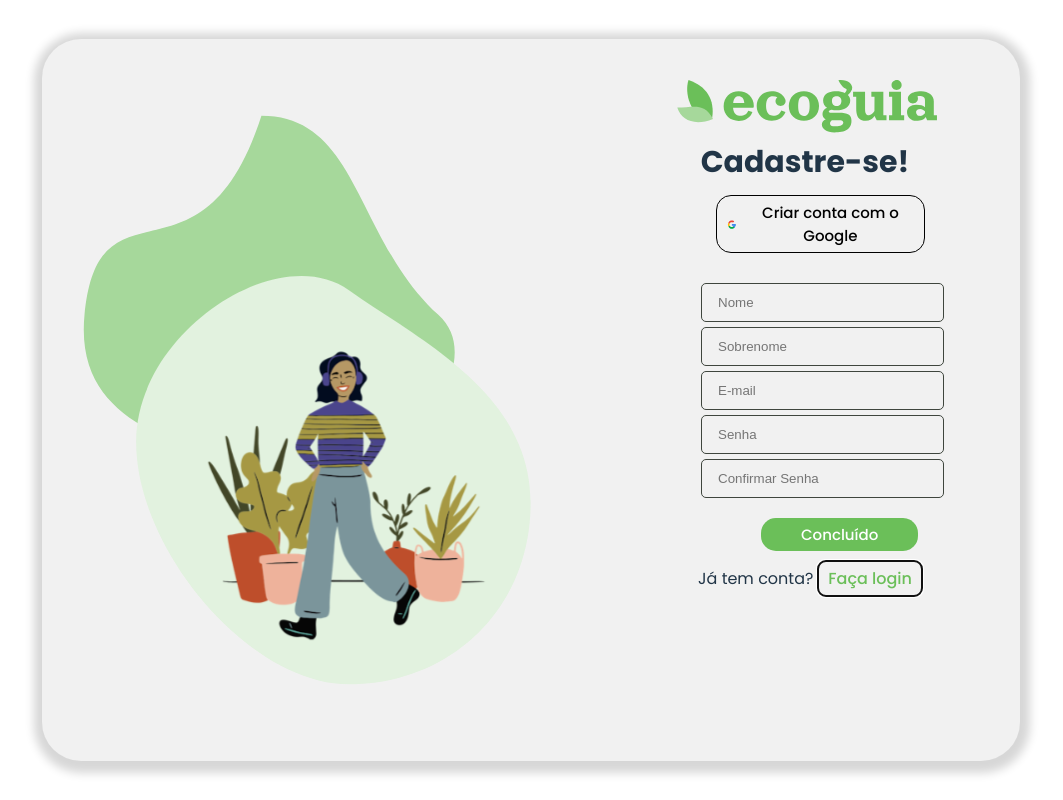
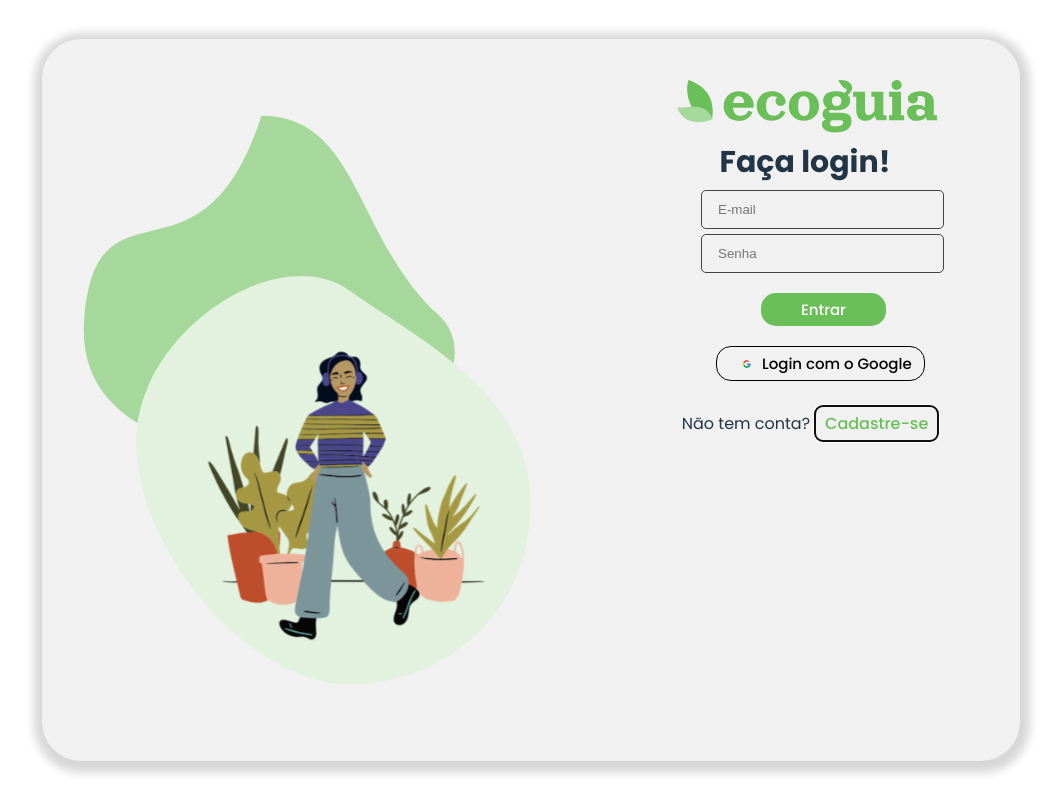
Before and after one commit to kamimarinn/EcoGuiaWEB, a React (Vite) app: page /Login in a window 1280 px wide. Both pictures are taken after a click on the button "Faça login". Shown: the whole page, without its empty margins (108-1171 px from the left). Built offline with nearby package versions, Linux system fonts and the light colour scheme.

Commit message:
fix/addloginscreen

```diff
--- a/src/pages/Login/Login.css
+++ b/src/pages/Login/Login.css
@@ -75,6 +75,32 @@
 
 }
 
+.btn-google-login{
+    width: 60%;
+    height: auto;
+    font-size: 15px;
+    padding: 5px 10px 5px 25px;
+    background-color: transparent;
+    color: #000;
+    border: 0.5px solid #000;
+    border-radius: 15px;
+    cursor: pointer;
+    display: flex;
+    align-items: center;
+    text-align: center;
+    margin-top: 20px;
+    margin-bottom: 25px;
+    margin-left: 85px;
+}
+
+.btn-google-login img{
+    width: 10px;
+    height: auto;
+    margin-right: 10px;
+    margin-top: 0;
+
+}
+
 .container-cadastro input{
     width: 60%;
     height: 5px;
--- a/src/pages/Login/Login.jsx
+++ b/src/pages/Login/Login.jsx
@@ -1,34 +1,72 @@
+import React, { useState } from 'react';
 import "./Login.css";
 
-function Login(){
-    return(
+function Login() {
+    const [isLogin, setIsLogin] = useState(false);
+
+    const handleLoginClick = () => {
+        setIsLogin(true);
+    };
+
+    const handleRegisterClick = () => {
+        setIsLogin(false);
+    };
+
+    const handleGoogleLogin = () => {
+        // Aqui você pode implementar a lógica para login com Google
+        console.log("Login com Google");
+    };
+
+    return (
         <div className="container-login">
             <div className="container-eco">
-        <img src='/img/img-telalogin.svg' alt='img-um' className='imgum-telalogin'/>
+                <img src='/img/img-telalogin.svg' alt='img-um' className='imgum-telalogin' />
 
                 <div className="container-cadastro">
-        <img src='/img/logo-telalogin.svg' alt='img-um' className='logo-telalogin'/>
-        <h2>Cadastre-se!</h2>
+                    <img src='/img/logo-telalogin.svg' alt='img-um' className='logo-telalogin' />
+                    <h2>{isLogin ? 'Faça login!' : 'Cadastre-se!'}</h2>
+
+                    {isLogin ? (
+                        <>
+                            <input type="text" id="input-email" className="cad-input" placeholder="E-mail" />
+                            <input type="password" id="input-senha" className="cad-input" placeholder="Senha" />
+                            <button className="btn-confirmar">Entrar</button>
+
+                            {/* Botão do Google posicionado abaixo do botão de login */}
+                            <button className="btn-google-login" onClick={handleGoogleLogin}>
+                                <img src="/img/google-logo.svg" alt="Google Icon" className="google-logo" />
+                                Login com o Google
+                            </button>
+                        </>
+                    ) : (
+                        <>
                             <button className="btn-google">
                                 <img src="/img/google-logo.svg" alt="Google Icon" className="google-logo" />
-        Criar conta com o Google </button>
+                                Criar conta com o Google
+                            </button>
 
                             <input type="text" id="input-nome" className="cad-input" placeholder="Nome" />
                             <input type="text" id="input-sob" className="cad-input" placeholder="Sobrenome" />
-        <input type="text" id="input-id" className="cad-input" placeholder="E-mail" />
-        <input type="number" id="input-id" className="cad-input" placeholder="Senha" />
-        <input type="number" id="input-id" className="cad-input" placeholder="Confirmar Senha" />
+                            <input type="text" id="input-email-cadastro" className="cad-input" placeholder="E-mail" />
+                            <input type="password" id="input-senha-cadastro" className="cad-input" placeholder="Senha" />
+                            <input type="password" id="input-confirmar-senha" className="cad-input" placeholder="Confirmar Senha" />
                             <button className="btn-confirmar">Concluído</button>
+                        </>
+                    )}
+
                     <div className="container-login-link">
-                        <span>Já tem conta?</span>
-                        <button className="btn-faça-login">Faça login</button>
+                        <span>{isLogin ? 'Não tem conta?' : 'Já tem conta?'}</span>
+                        <button
+                            className="btn-faça-login"
+                            onClick={isLogin ? handleRegisterClick : handleLoginClick}
+                        >
+                            {isLogin ? 'Cadastre-se' : 'Faça login'}
+                        </button>
                     </div>
                 </div>
-
-
             </div>
         </div>
-    )
+    );
 }
 
 export default Login;
--- a/src/routes.jsx
+++ b/src/routes.jsx
@@ -1,3 +1,4 @@
+
 import { BrowserRouter, Routes, Route } from "react-router-dom";
 import Home from "./pages/Home/home-index.jsx";
 import PageCatalogo from "./pages/catalogo/catalogo.jsx";
```
Lines whose indentation alone changed are shown as unchanged.
